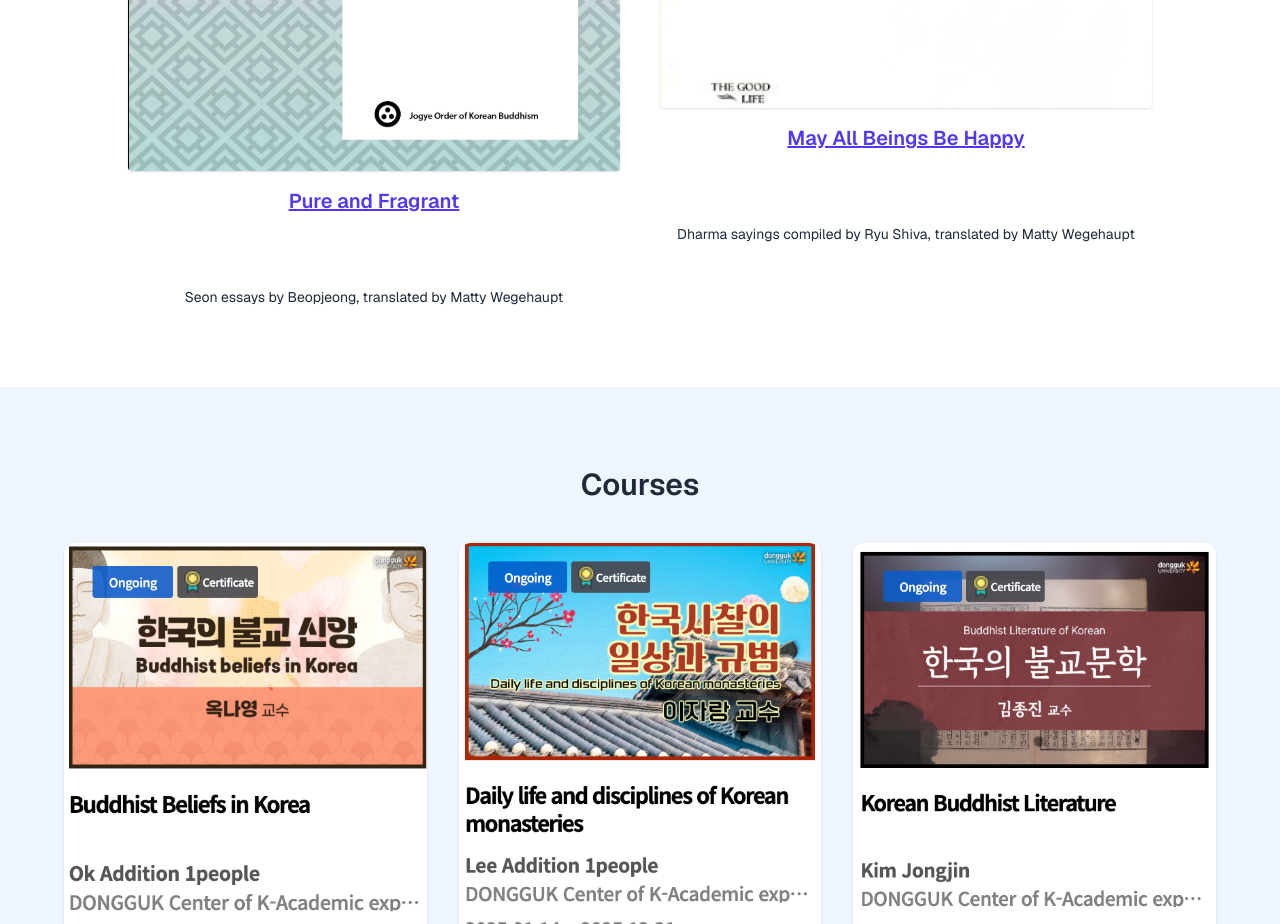
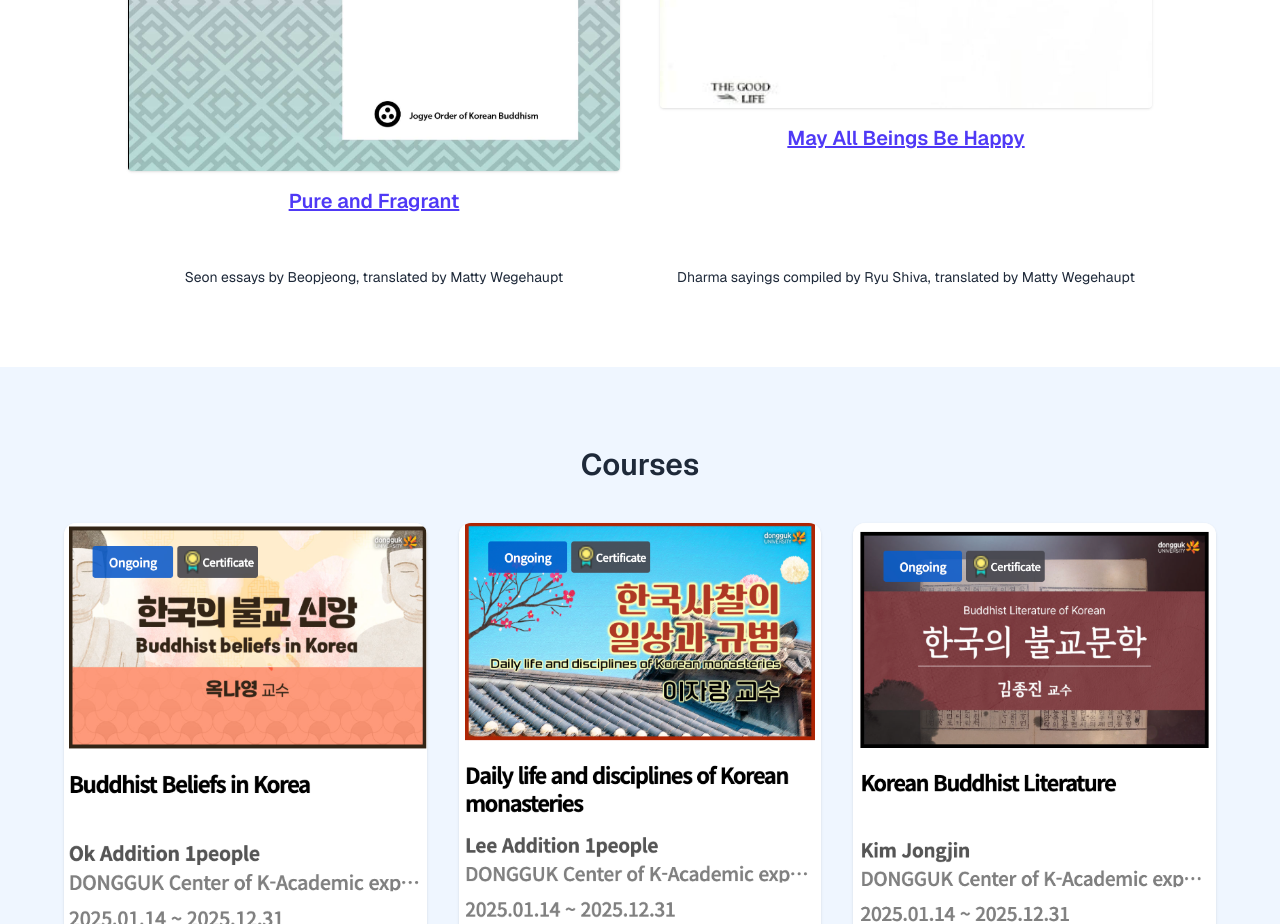
Before and after one commit to omatty123/translation_website, a Next.js app: page / in a window 1280 px wide. Shown: the part 1440-2364 px from the top of the page. Built offline with nearby package versions, Linux system fonts and the light colour scheme.

Commit message:
Update page.tsx

```diff
--- a/app/page.tsx
+++ b/app/page.tsx
@@ -57,15 +57,15 @@ export default function Home() {
                 desc: "Dharma sayings compiled by Ryu Shiva, translated by Matty Wegehaupt"
               }
             ].map(({ title, img, url, desc }, idx) => (
-              <div key={idx} className="flex flex-col items-center text-center space-y-4">
+              <div key={idx} className="flex flex-col items-center text-center">
                 <Image
                   src={img}
                   alt={title}
                   height={320}
                   style={{ width: "auto" }}
-                  className="rounded shadow"
+                  className="rounded shadow mb-4"
                 />
-                <div className="min-h-[120px] flex flex-col justify-between text-center">
+                <div className="flex flex-col justify-between flex-grow h-[100px]">
                   <a
                     href={url}
                     className="text-indigo-600 text-xl font-semibold underline hover:text-indigo-800"
```
